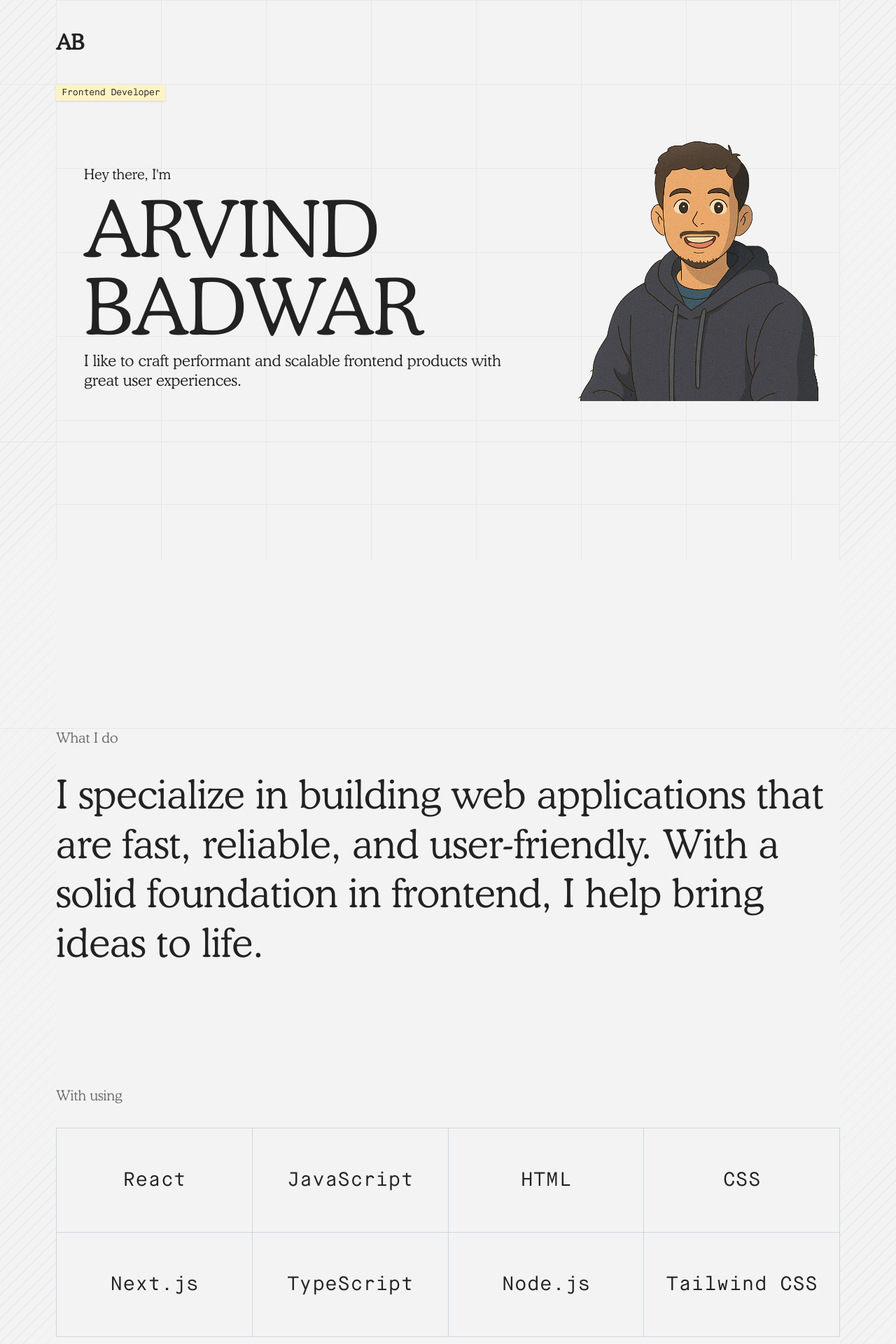
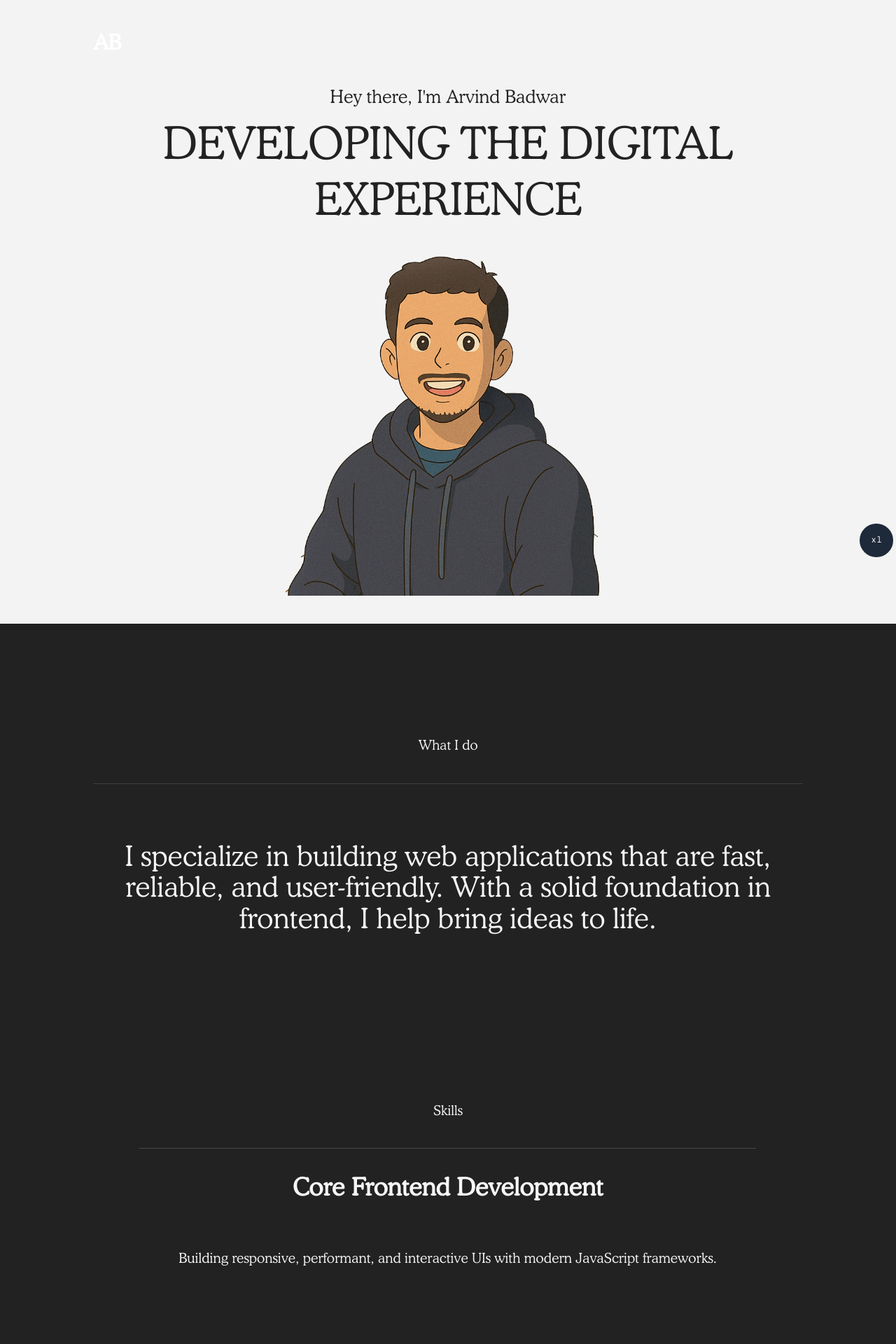
Before and after one commit to ajb-arvind/ajb-arvind.info, a Next.js app: page / in a window 1280 px wide. Shown: the top 1920 px of the page at 70% size. Built offline with nearby package versions, Linux system fonts and the light colour scheme.

Commit message:
new changes in portfolio

```diff
--- a/next.config.ts
+++ b/next.config.ts
@@ -2,6 +2,9 @@ import type { NextConfig } from 'next';
 
 const nextConfig: NextConfig = {
   /* config options here */
+  images: {
+    domains: ['images.unsplash.com'],
+  },
   turbopack: {
     rules: {
       '*.svg': {
--- a/src/app/_components/about-me.tsx
+++ b/src/app/_components/about-me.tsx
@@ -1,6 +1,24 @@
 import { cn } from '@/lib/utils';
 import { cooperBTLight } from '../layout';
-import { Section } from './section';
+import Skills from './skills';
+
+const cards = [
+  {
+    title: 'Frontend Development',
+    desc: 'Building responsive, performant, and interactive UIs with modern JavaScript frameworks.',
+    tools: ['React', 'Next.js', 'TypeScript', 'JavaScript', 'HTML', 'CSS'],
+  },
+  {
+    title: 'UI & Styling',
+    desc: 'Turning designs into sleek, accessible interfaces with precision and motion.',
+    tools: ['Tailwind CSS', 'Framer Motion', 'Shadcn/UI', 'Figma'],
+  },
+  {
+    title: 'Tools & Workflow',
+    desc: 'Using the right tools to code faster, manage versions, and ship reliably.',
+    tools: ['Git', 'GitHub', 'Vite', 'npm', 'VS Code'],
+  },
+];
 
 const skills = [
   'React',
@@ -15,39 +33,36 @@ const skills = [
 
 export const AboutMe = () => {
   return (
-    <Section className="space-y-32 mt-nav-height">
-      <div className="space-y-8">
-        <p className={cn(cooperBTLight.className, 'text-xl text-shark-500')}>
-          What I do
-        </p>
-        <div
-          className={cn(cooperBTLight.className, 'leading-tight text-about-me')}
-        >
-          I specialize in building web applications that are fast, reliable, and
-          user-friendly. With a solid foundation in frontend, I help bring ideas
-          to life.
-        </div>
-      </div>
-      <div className="space-y-8 py-10">
-        <p className={cn(cooperBTLight.className, 'text-xl text-shark-500')}>
-          With using
-        </p>
-
-        <div
-          className={cn('bg-gray-300 overflow-hidden border border-gray-300')}
-        >
-          <div className="grid grid-cols-2 lg:grid-cols-4 text-skills gap-px">
-            {skills.map((skill, index) => (
-              <div
-                key={`${skill}-${index}`}
-                className="p-6 bg-background text-center flex items-center justify-center min-h-[100px]"
-              >
-                {skill}
-              </div>
-            ))}
+    <div id="about-me" className="bg-foreground">
+      <div className="w-full overflow-x-clip text-shark-50">
+        <div className="h-[15svh]"></div>
+        <div className="app-padding min-h-[40svh]">
+          <div className="border-b py-10 border-b-shark-900">
+            <p
+              className={cn(
+                cooperBTLight.className,
+                'text-sm lg:text-[1.5vw] text-center'
+              )}
+            >
+              What I do
+            </p>
+          </div>
+          <div className="space-y-8 text-center">
+            <div
+              className={cn(
+                cooperBTLight.className,
+                'leading-tight text-xl sm:text-4xl lg:text-[3.125vw] py-20'
+              )}
+            >
+              I specialize in building web applications that are fast, reliable,
+              and user-friendly. With a solid foundation in frontend, I help
+              bring ideas to life.
+            </div>
           </div>
         </div>
+        <div className="h-[15svh]"></div>
       </div>
-    </Section>
+      <Skills />
+    </div>
   );
 };
--- a/src/app/_components/contact.tsx
+++ b/src/app/_components/contact.tsx
@@ -9,7 +9,7 @@ import X from '@/svg/x.svg';
 
 export const Contact = () => {
   return (
-    <section className="py-10 pb-10 bg-shark-50 border border-gray-400 mt-nav-height">
+    <section className="py-10 pb-10  border border-gray-400 mt-nav-height bg-background">
       <div>
         <h1
           className={cn(
--- a/src/app/_components/hero.tsx
+++ b/src/app/_components/hero.tsx
@@ -1,44 +1,55 @@
 import { cn } from '@/lib/utils';
 import { cooperBTLight } from '../layout';
 import Image from 'next/image';
-import React from 'react';
+
+const BlockTitle = () => {
+  return (
+    <>
+      <div className="flex md:inline-flex">DEVELOPING</div>
+      <div className="md:ml-4 flex md:inline-flex justify-center">
+        THE DIGITAL
+      </div>
+      <div className="flex justify-end md:justify-center">EXPERIENCE</div>
+    </>
+  );
+};
 
 export function Hero() {
   return (
-    <section className="h-screen">
-      <div
-        className={`mt-nav-height relative before:absolute before:top-0 before:h-px before:w-[200vw] before:bg-gray-200 before:-left-[100vw] after:absolute after:bottom-0 after:h-px after:w-[200vw] after:bg-gray-200 after:-left-[100vw]`}
+    <section className="mb-[-100svh] py-0">
+      <div className="min-h-svh mb-10">
+        <div className="h-full pt-[15vh] space-y-10">
+          <div className="app-padding flex flex-col lg:flex-row items-center justify-center">
+            <div className="w-full text-start md:text-center space-y-2">
+              <p
+                className={cn(cooperBTLight.className, 'text-xl lg:text-[2vw]')}
               >
-        <div className="lg:mb-4">
-          <p className="tracking-tighter bg-amber-100 shadow w-fit py-1 px-2">
-            Frontend Developer
-          </p>
-        </div>
-        <div className="flex flex-col lg:flex-row items-center justify-center relative lg:py-10">
-          <div className="mx-0 lg:mx-10 my-10 lg:my-0 space-y-2">
-            <p className={cn(cooperBTLight.className, ' text-xl')}>
-              Hey there, I'm
+                Hey there, I'm Arvind Badwar
               </p>
               <h1
                 className={cn(
                   cooperBTLight.className,
-                'text-balance text-heading leading-none'
+                  'text-nowrap leading-none text-[11vw] sm:text-[9vw] md:text-[6vw] lg:text-[5vw]'
                 )}
               >
-              <span className="block">ARVIND</span>
-              <span className="block">BADWAR</span>
+                <BlockTitle />
               </h1>
-            <p className={cn(cooperBTLight.className, 'text-description')}>
-              I like to craft performant and scalable frontend products with
-              great user experiences.
-            </p>
             </div>
-
-          <div className="max-w-[600px] aspect-[6/6]">
-            <Image src="/hero2.png" alt="Hero Image" height={500} width={500} />
+          </div>
+          <div className="flex items-center justify-center">
+            <div className="w-[75vw] sm:w-[60vw] md:w-[50vw] lg:w-[40vw] aspect-[105/100]">
+              <Image
+                src="/hero2.png"
+                alt="Hero Image"
+                height={600}
+                width={600}
+                className="h-full w-full"
+              />
             </div>
           </div>
         </div>
+      </div>
+      <div className="h-svh"></div>
     </section>
   );
 }
--- a/src/app/_components/main-header.tsx
+++ b/src/app/_components/main-header.tsx
@@ -3,8 +3,12 @@ import { cooperBTLight } from '../layout';
 
 export const MainHeader = () => {
   return (
-    <header className="px-4 md:px-20 bg-transparent fixed inset-x-0 top-0 h-nav-height flex items-center z-[1]">
-      <p className={cn(cooperBTLight.className, 'text-3xl font-bold')}>AB</p>
+    <header className="px-4 md:px-title bg-transparent fixed inset-x-0 top-0 h-nav-height flex items-center z-100">
+      <p
+        className={cn(cooperBTLight.className, 'text-3xl font-bold text-white')}
+      >
+        AB
+      </p>
     </header>
   );
 };
--- a/src/app/_components/project.tsx
+++ b/src/app/_components/project.tsx
@@ -45,7 +45,7 @@ export const ProjectPart = ({
 
 export const Project = () => {
   return (
-    <Section className="space-y-8 mt-nav-height pb-10">
+    <Section className="space-y-8 mt-nav-height pb-10 bg-background">
       <p className={cn(cooperBTLight.className, 'text-xl text-shark-500')}>
         I Build stuff
       </p>
--- /dev/null
+++ b/src/app/_components/skills.tsx
@@ -0,0 +1,106 @@
+'use client';
+import React, { useRef } from 'react';
+import { MotionValue, useScroll, useTransform, motion } from 'motion/react';
+import { cn } from '@/lib/utils';
+import { cooperBTLight } from '../layout';
+const projects = [
+  {
+    title: 'Core Frontend Development',
+    description:
+      'Building responsive, performant, and interactive UIs with modern JavaScript frameworks.',
+  },
+  {
+    title: 'UI & Styling',
+    description:
+      'Turning designs into sleek, accessible interfaces with precision and motion.',
+  },
+  {
+    title: 'Tools & Workflow',
+    description:
+      'Using the right tools to code faster, manage versions, and ship reliably.',
+  },
+];
+export default function Skills() {
+  const container = useRef(null);
+  const { scrollYProgress } = useScroll({
+    target: container,
+    offset: ['start start', 'end end'],
+  });
+  return (
+    <div ref={container}>
+      <div className="relative z-20 min-h-screen w-full overflow-x-clip">
+        <section className="text-shark-50">
+          <div className="sticky top-[15vh]">
+            <p
+              className={cn(
+                cooperBTLight.className,
+                'text-sm lg:text-[1.5vw] text-center my-10'
+              )}
+            >
+              Skills
+            </p>
+          </div>
+          <div className="grid gap-2 app-padding">
+            {projects.map((p, i) => {
+              const targetScale = 1 - (projects.length - i) * 0.05;
+              return (
+                <Card
+                  project={p}
+                  key={i}
+                  index={i}
+                  targetScale={targetScale}
+                  progress={scrollYProgress}
+                  range={[i * 0.25, 1]}
+                />
+              );
+            })}
+          </div>
+        </section>
+      </div>
+    </div>
+  );
+}
+
+const Card = ({
+  project,
+  index,
+  targetScale,
+  range,
+  progress,
+}: {
+  project: (typeof projects)[0];
+  index: number;
+  progress: MotionValue<number>;
+  range: [number, number];
+  targetScale: number;
+}) => {
+  const scale = useTransform(progress, range, [1, targetScale]);
+  return (
+    <div className="flex items-center justify-center sticky top-[20vh] h-[80vh]">
+      <motion.div
+        className="w-full flex flex-col relative h-full origin-top bg-foreground border-t border-shark-700"
+        style={{
+          scale,
+          top: `${index * 120}px`,
+        }}
+      >
+        <h2
+          className={cn(
+            'text-3xl sm:text-4xl lg:text-[3.125vw] text-center font-semibold py-10 mb-10',
+            cooperBTLight.className
+          )}
+        >
+          {project.title}
+        </h2>
+        <p
+          className={cn(
+            'text-xl lg:text-[1.75vw] text-center',
+            cooperBTLight.className
+          )}
+        >
+          {project.description}
+        </p>
+      </motion.div>
+    </div>
+  );
+};
--- a/src/app/globals.css
+++ b/src/app/globals.css
@@ -108,10 +108,15 @@
   --animate-dot: dot 2.5s linear infinite;
   --animate-pulse: pulse 2s cubic-bezier(0.4, 0, 0.6, 1) infinite;
 
-  --breakpoint-lg: 1024px;
+  --spacing-title: calc(var(--gw) * 2.5);
+
+  --breakpoint-3xl: 1792px;
+  --breakpoint-4xl: 2048px;
+  --breakpoint-5xl: 2304px;
 }
 
 :root {
+  --gw: 4.16666667vw;
   --background: #f3f3f3;
   --foreground: #222222;
   --highlight: #ffef8d;
@@ -155,3 +160,9 @@
     display: block;
   }
 }
+
+@layer components {
+  .app-padding {
+    @apply px-4 md:px-title;
+  }
+}
--- a/src/app/layout.tsx
+++ b/src/app/layout.tsx
@@ -3,6 +3,7 @@ import './globals.css';
 import localFont from 'next/font/local';
 import { Preloader } from './_components/Preloader';
 import { Lenis } from './_components/lensis';
+import { TailwindIndicator } from '@/components/TailwindIndicator';
 
 export const cooperBTLight = localFont({
   src: '../font/CooperBTLight.woff2',
@@ -12,11 +13,11 @@ export const maisonNeue = localFont({
   src: '../font/MaisonNeueWEB-Mono.woff2',
 });
 
-export const metadata: Metadata = {
-  title: 'Arvind Badwar',
-  description:
-    'Personal portfolio website of Arvind Badwar — Frontend Developer',
-};
+// export const metadata: Metadata = {
+//   title: 'Arvind Badwar',
+//   description:
+//     'Personal portfolio website of Arvind Badwar — Frontend Developer',
+// };
 
 export default function RootLayout({
   children,
@@ -24,11 +25,17 @@ export default function RootLayout({
   children: React.ReactNode;
 }>) {
   return (
-    <html lang="en">
+    <html
+      lang="en"
+      style={{
+        scrollBehavior: 'smooth',
+      }}
+    >
       <body className={`${maisonNeue.className} antialiased`}>
         {children}
         <Lenis root />
         <Preloader />
+        <TailwindIndicator />
       </body>
     </html>
   );
--- a/src/app/page.tsx
+++ b/src/app/page.tsx
@@ -3,6 +3,7 @@ import { Hero } from './_components/hero';
 import { AboutMe } from './_components/about-me';
 import { Project } from './_components/project';
 import { Contact } from './_components/contact';
+import Skills from './_components/skills';
 
 const Wrapper = ({ children }: { children: React.ReactNode }) => {
   return (
@@ -34,19 +35,22 @@ const Wrapper = ({ children }: { children: React.ReactNode }) => {
 export default function Home() {
   return (
     <main>
-      <div className="fixed inset-x-0 top-0 h-full w-full bg-background">
+      {/* <div className="fixed inset-x-0 top-0 h-full w-full bg-background">
         <div className="absolute top-0 bottom-0 left-4 right-4 md:left-20 md:right-20 border-r border-r-shark-100 bg-[linear-gradient(to_right,var(--color-shark-100)_1px,transparent_1px),linear-gradient(to_bottom,var(--color-shark-100)_1px,transparent_1px)] bg-[size:150px_var(--spacing-nav-height)]"></div>
-        {/* <div className="absolute bottom-0 left-0 right-0 top-0 bg-[radial-gradient(125%_125%_at_50%_10%,var(--color-shark-200)_40%,rgba(15,23,42,1)_100%)]"></div> */}
-      </div>
-      <Wrapper>
-        <MainHeader />
-        <article>
-          <Hero />
+      </div> */}
+      {/* <Wrapper> */}
+      <MainHeader />
+      <article>
+        <Hero />
+        <div className="relative min-h-screen w-full">
           <AboutMe />
-          <Project />
-          <Contact />
-        </article>
-      </Wrapper>
+        </div>
+        {/* <AboutMe /> */}
+        {/* <AboutMe />
+        <Project />
+        <Contact /> */}
+      </article>
+      {/* </Wrapper> */}
     </main>
   );
 }
--- /dev/null
+++ b/src/components/TailwindIndicator.tsx
@@ -0,0 +1,23 @@
+const breakpoints = [
+  { name: 'xs', className: 'block sm:hidden' },
+  { name: 'sm', className: 'hidden sm:block md:hidden' },
+  { name: 'md', className: 'hidden md:block lg:hidden' },
+  { name: 'lg', className: 'hidden lg:block xl:hidden' },
+  { name: 'xl', className: 'hidden xl:block 2xl:hidden' },
+  { name: '2xl', className: 'hidden 2xl:block 3xl:hidden' },
+  { name: '3xl', className: 'hidden 3xl:block 4xl:hidden' },
+  { name: '4xl', className: 'hidden 4xl:block 5xl:hidden' },
+  { name: '5xl', className: 'hidden 5xl:block' },
+];
+
+export function TailwindIndicator() {
+  return (
+    <div className="fixed bottom-1 right-1 z-50 flex size-6 items-center justify-center rounded-full bg-gray-800 p-3 font-mono text-white text-xs">
+      {breakpoints.map(({ name, className }) => (
+        <div key={name} className={className}>
+          {name}
+        </div>
+      ))}
+    </div>
+  );
+}
```
Also changed, not shown: src/app/_components/temp.tsx (added, +56 -0 lines). Lines whose indentation alone changed are shown as unchanged.
